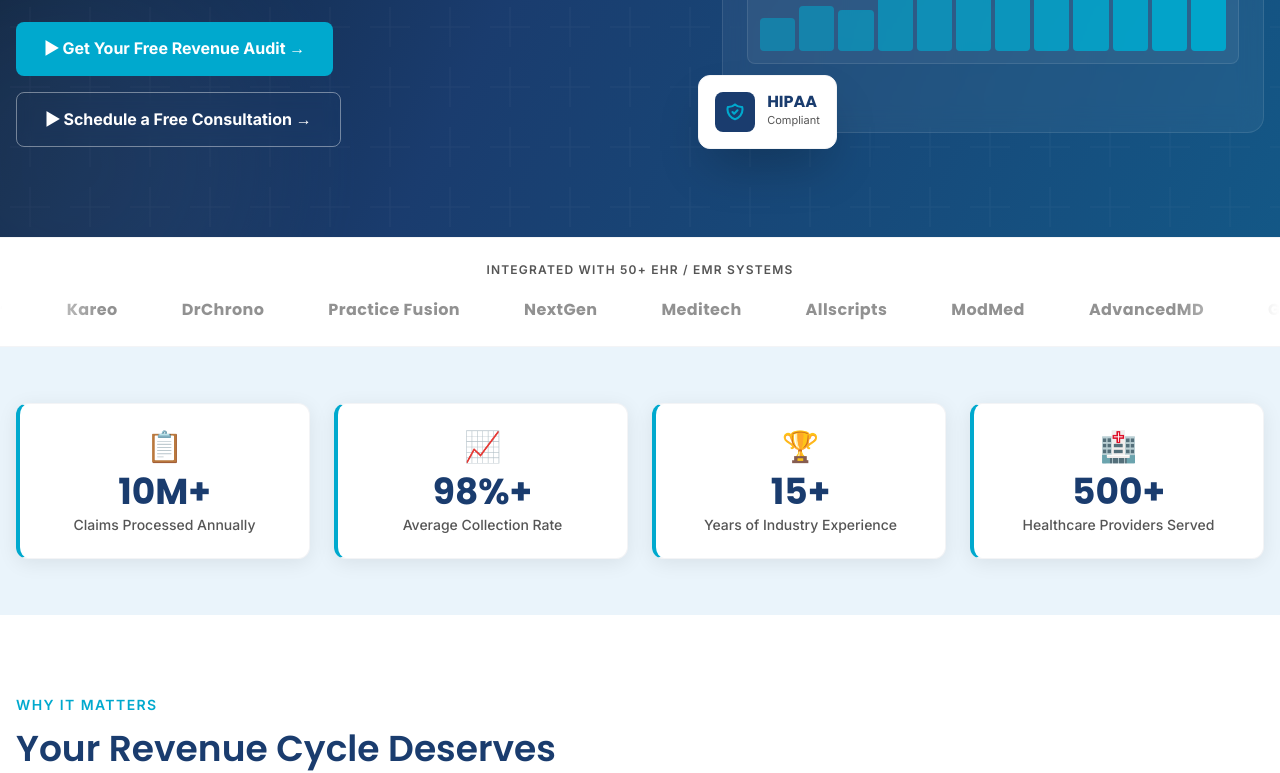
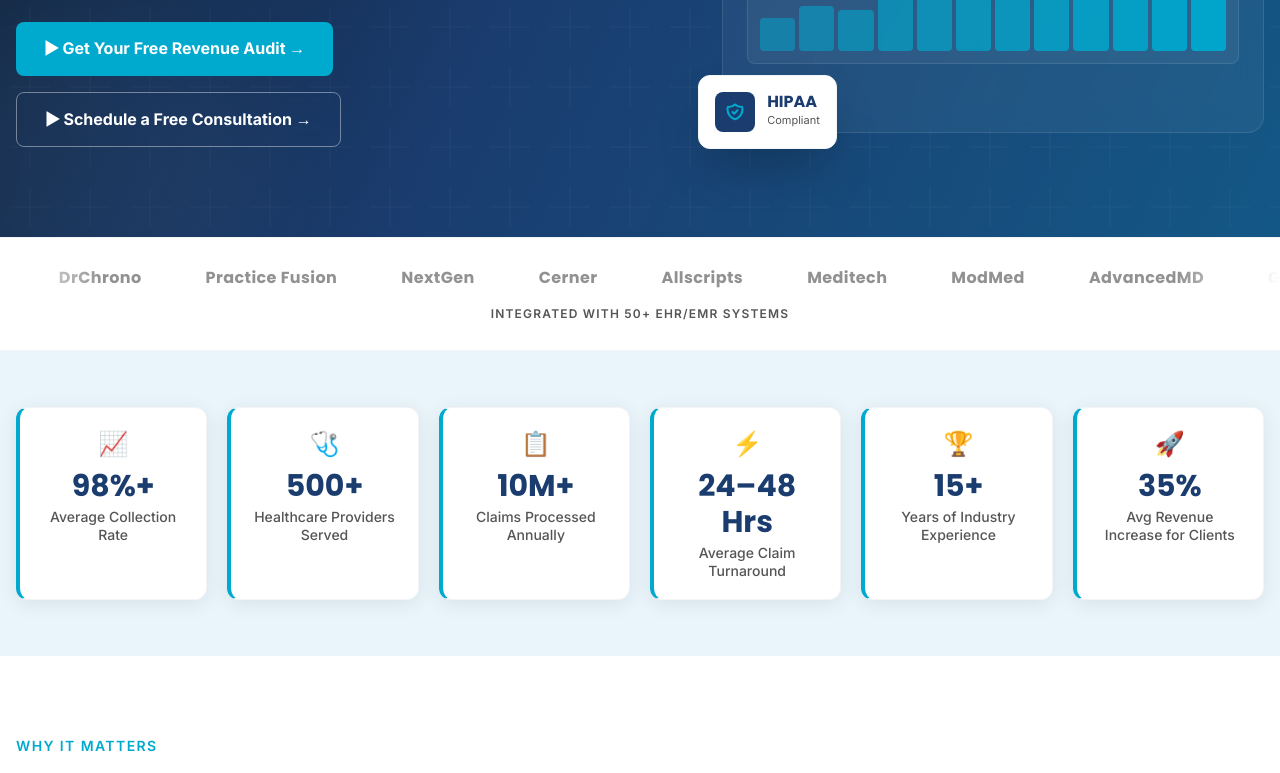
Before and after one commit to raffayprogrammer/Website, a Next.js app: page / in a window 1280 px wide. Shown: the part 483-1256 px from the top of the page. Built offline with nearby package versions, Linux system fonts and the light colour scheme.

Commit message:
Align Trust Strip 3.2 and Stats Counter 3.3 to spec (heading-below-logos, all 6 stats with icons)

```diff
--- a/src/components/sections/EhrStrip.tsx
+++ b/src/components/sections/EhrStrip.tsx
@@ -1,16 +1,17 @@
+/* Per spec 3.2 Trust Strip — Epic, Athenahealth, eClinicalWorks, Kareo,
+   DrChrono, Practice Fusion, NextGen, Cerner, AllScripts (in that order),
+   plus additional supported systems. Heading shown BELOW the scrolling logos. */
 const ehrs = [
-  "Epic", "Athenahealth", "eClinicalWorks", "Cerner", "Kareo",
-  "DrChrono", "Practice Fusion", "NextGen", "Meditech", "Allscripts",
-  "ModMed", "AdvancedMD", "Greenway Health", "ChARM EHR", "SimplePractice",
+  "Epic", "Athenahealth", "eClinicalWorks", "Kareo", "DrChrono",
+  "Practice Fusion", "NextGen", "Cerner", "Allscripts",
+  "Meditech", "ModMed", "AdvancedMD", "Greenway Health", "ChARM EHR", "SimplePractice",
 ];
 
 export default function EhrStrip() {
   return (
-    <section className="bg-white border-y border-gray-100 py-6 overflow-hidden">
-      <p className="text-center text-xs text-body uppercase tracking-widest mb-5 font-semibold">
-        Integrated with 50+ EHR / EMR Systems
-      </p>
-      <div className="relative flex overflow-hidden mask-fade">
+    <section className="bg-white border-y border-gray-100 py-7 overflow-hidden">
+      {/* Scrolling logos */}
+      <div className="relative flex overflow-hidden mask-fade mb-4">
         <div className="flex animate-marquee gap-12 whitespace-nowrap items-center">
           {[...ehrs, ...ehrs].map((name, i) => (
             <span
@@ -23,6 +24,12 @@
           ))}
         </div>
       </div>
+
+      {/* Heading BELOW logos (per spec) */}
+      <p className="text-center text-xs text-body uppercase tracking-widest font-semibold">
+        Integrated with 50+ EHR/EMR Systems
+      </p>
+
       <style>{`
         .mask-fade {
           mask-image: linear-gradient(90deg, transparent 0%, #000 8%, #000 92%, transparent 100%);
--- a/src/components/sections/StatsBar.tsx
+++ b/src/components/sections/StatsBar.tsx
@@ -1,27 +1,49 @@
 import CountUp from "@/components/shared/CountUp";
 
-const stats = [
-  { value: 10, suffix: "M+", label: "Claims Processed Annually", icon: "📋" },
-  { value: 98, suffix: "%+", label: "Average Collection Rate", icon: "📈" },
-  { value: 15, suffix: "+", label: "Years of Industry Experience", icon: "🏆" },
-  { value: 500, suffix: "+", label: "Healthcare Providers Served", icon: "🏥" },
+/* Section 3.3 — Statistics Counter Section
+   All 6 spec stats with icon suggestions mapped to emoji equivalents. */
+type Stat = {
+  value: number | string;
+  suffix?: string;
+  label: string;
+  icon: string;
+  /** If true, render as static text (e.g. ranges like "24–48"). */
+  staticValue?: boolean;
+};
+
+const stats: Stat[] = [
+  { value: 98,       suffix: "%+",  label: "Average Collection Rate",         icon: "📈" },  // Dollar sign / chart arrow
+  { value: 500,      suffix: "+",   label: "Healthcare Providers Served",     icon: "🩺" },  // Medical cross / stethoscope
+  { value: 10,       suffix: "M+",  label: "Claims Processed Annually",       icon: "📋" },  // Document stack
+  { value: "24–48",  suffix: " Hrs",label: "Average Claim Turnaround",        icon: "⚡", staticValue: true }, // Clock / speed
+  { value: 15,       suffix: "+",   label: "Years of Industry Experience",    icon: "🏆" },  // Award / star
+  { value: 35,       suffix: "%",   label: "Avg Revenue Increase for Clients",icon: "🚀" },  // Growth arrow
 ];
 
 export default function StatsBar() {
   return (
     <section className="bg-ice py-14">
       <div className="max-w-7xl mx-auto px-4">
-        <div className="grid grid-cols-2 md:grid-cols-4 gap-6">
+        <div className="grid grid-cols-2 md:grid-cols-3 lg:grid-cols-6 gap-5">
           {stats.map((s) => (
             <div
               key={s.label}
-              className="bg-white rounded-xl p-6 text-center shadow-card border border-gray-100 card-hover border-l-4 border-l-cyan"
+              className="bg-white rounded-xl p-5 text-center shadow-card border border-gray-100 card-hover border-l-4 border-l-cyan"
             >
-              <div className="text-3xl mb-2">{s.icon}</div>
-              <div className="text-3xl lg:text-4xl font-bold text-navy font-[family-name:var(--font-poppins)] mb-1 tabular-nums">
-                <CountUp end={s.value} suffix={s.suffix} />
+              <div className="text-2xl mb-2">{s.icon}</div>
+              <div className="text-2xl lg:text-3xl font-bold text-navy font-[family-name:var(--font-poppins)] mb-1 tabular-nums">
+                {s.staticValue ? (
+                  <>
+                    {s.value}
+                    {s.suffix}
+                  </>
+                ) : (
+                  <CountUp end={s.value as number} suffix={s.suffix ?? ""} />
+                )}
               </div>
-              <div className="text-sm text-body leading-tight font-medium">{s.label}</div>
+              <div className="text-xs lg:text-sm text-body leading-tight font-medium">
+                {s.label}
+              </div>
             </div>
           ))}
         </div>
```
